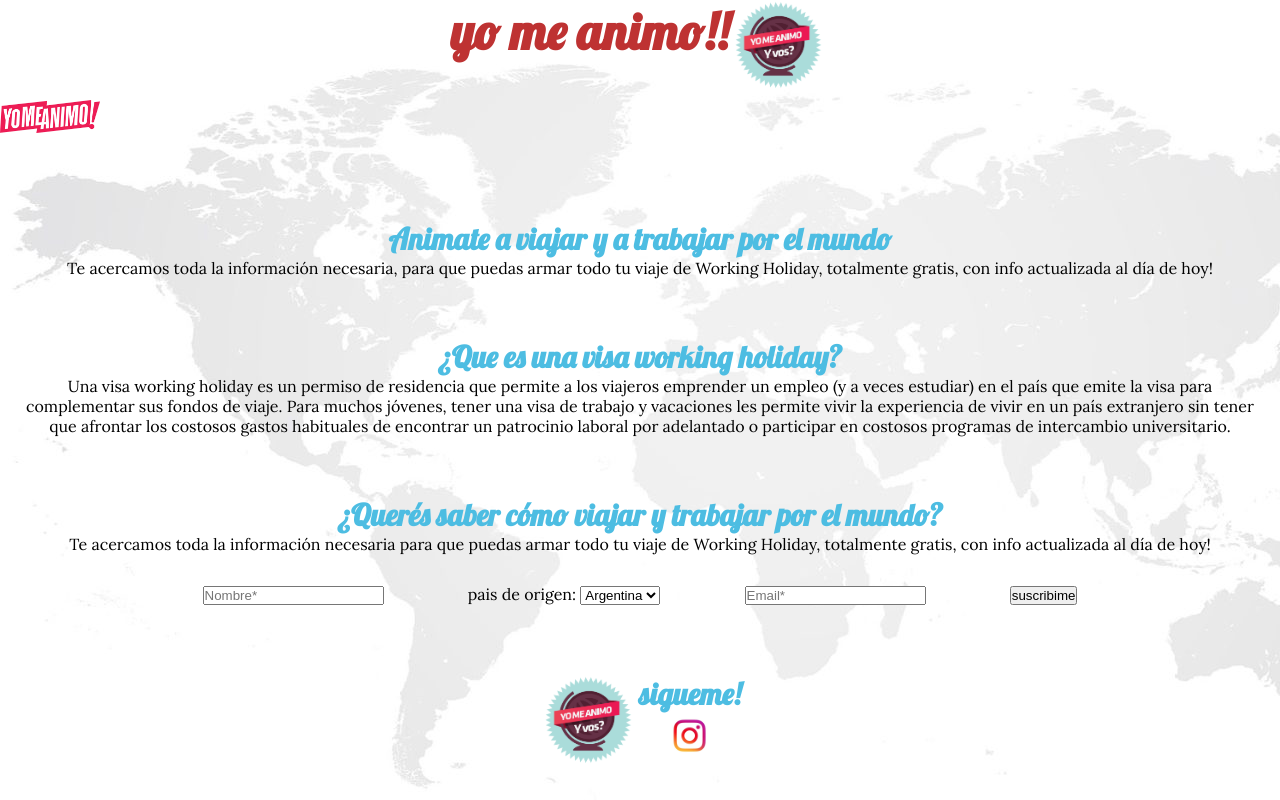
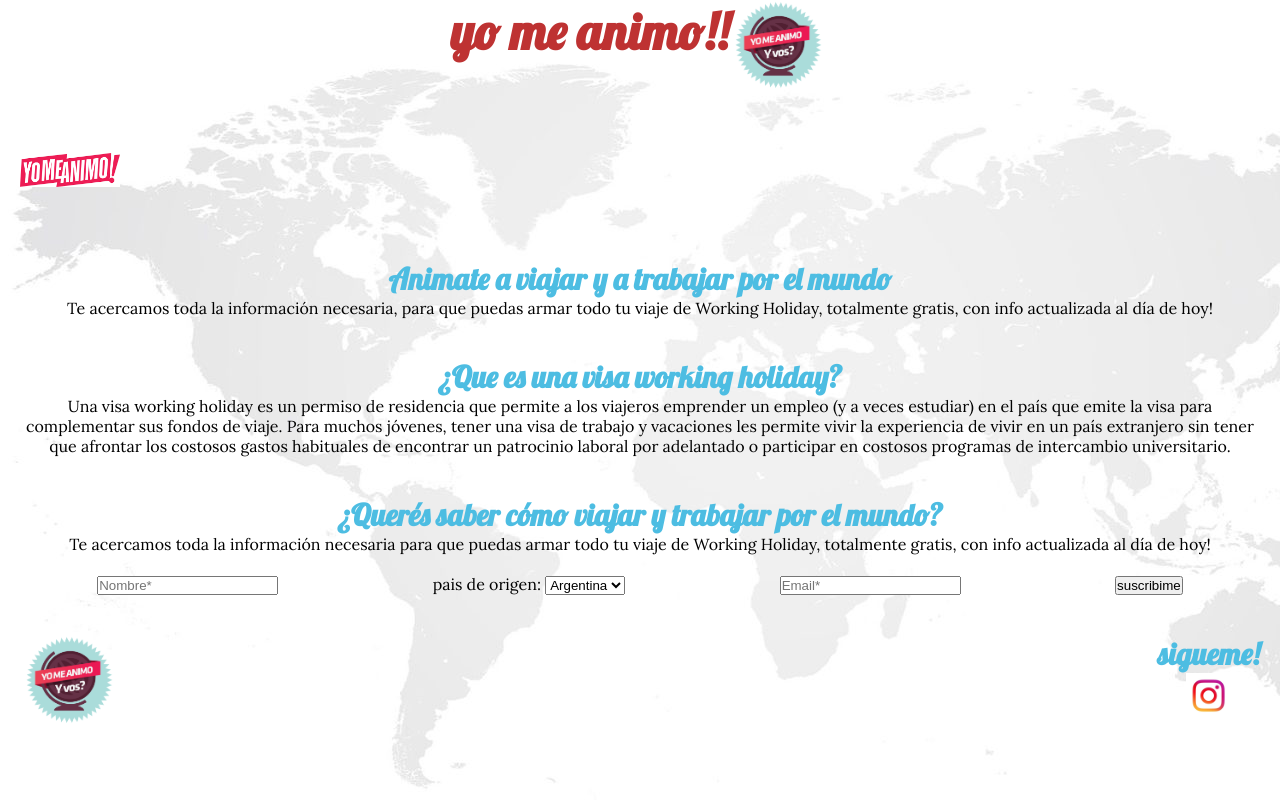
Before and after one commit to facuricher/html-css, a plain HTML site: page index.html in a window 1280 px wide. Drawn offline with Linux system fonts and the light colour scheme.

Commit message:
posicion flex

```diff
--- a/index.html
+++ b/index.html
@@ -14,8 +14,9 @@
 <body>
     <main>
         <header>
-            <!-- titulo principal -->
+             <div>
                 <h1>yo me animo!!</h1>
+             </div>
             <div class="imag">
                 <img src="logo yo me animo.png" alt="logotipo yo me animo">
             </div>
@@ -40,12 +41,13 @@
                      Para muchos jóvenes, tener una visa de trabajo y vacaciones les permite vivir la experiencia de vivir en un país extranjero sin tener que afrontar los costosos gastos habituales de encontrar un patrocinio laboral por adelantado o participar en costosos programas de intercambio universitario.
                  </p>
             </article>
-            <article>
-                 <!-- como aplicar a la visa -->
+            <article class="formulario">
+                <div>
                     <h2>¿Querés saber cómo viajar y trabajar por el mundo?</h2>
                     <p>
                         Te acercamos toda la información necesaria para que puedas armar todo tu viaje de Working Holiday, totalmente gratis, con info actualizada al día de hoy!
                     </p>
+                </div>
                  <form action="./form-result.php" method="post" target="_self"><!-- formulario -->
                     <ul>
                         <li><!-- nombre -->
@@ -74,15 +76,17 @@
             </article>
         </section>
         <footer><!--links de utilidad -->
-            <div class="imag"><!-- logotipo -->
+            <div class="imag">
                 <img src="logo yo me animo.png" alt="logotipo yo me animo">
             </div>
+            <div>
                 <ul>
                     <li>
                         <h2>sigueme!</h2>
                         <a href="https://www.instagram.com/yomeanimo.ok/"><img src="logo instagram.jpg" alt="logo instagram" width="45px" height="45px"></a>
                     </li>
                 </ul>
+            </div>
         </footer>
     </main>
 </body>
--- a/styles.css
+++ b/styles.css
@@ -46,7 +46,6 @@ h2{
 }
 
 article{
-    margin-bottom: 20px;
     padding: 20px;
 }
 
@@ -56,18 +55,41 @@ header{
     justify-content:center;
 }
 
-footer{
+section{
     display: flex;
-    justify-content: center;
+    flex-direction: column;
 }
 
-form ul li{
-    display:inline-block;
-    margin-right: 20px;
-    padding: 30px;
+section .imag{
+    display: flex;
+    flex-direction: row;
+    align-items: center;
+    justify-content: center;
+    padding: 20px;
+}
+
+article{
+    display: flex;
+    flex-direction: column;
+}
+
+.formulario div{
+    margin-bottom: 20px;
+}
+
+.formulario form ul{
+    display: flex;
+    justify-content: space-around;
 }
 
 /* ultimo li del ul */
 form ul li:last-child{
     margin-right: 0px;
 }
+
+footer{
+    display: flex;
+    flex-direction: row;
+    justify-content: space-between;
+    padding: 20px;
+}
```
Lines whose indentation alone changed are shown as unchanged.
